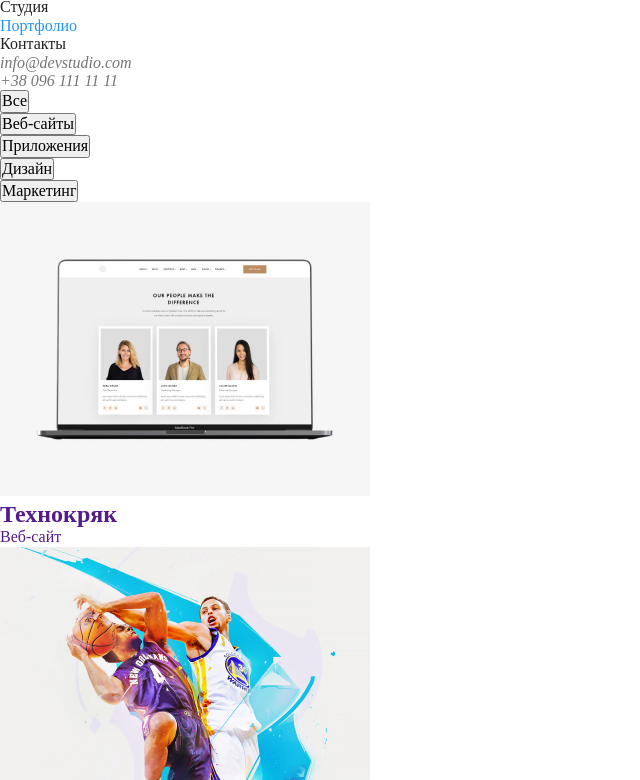
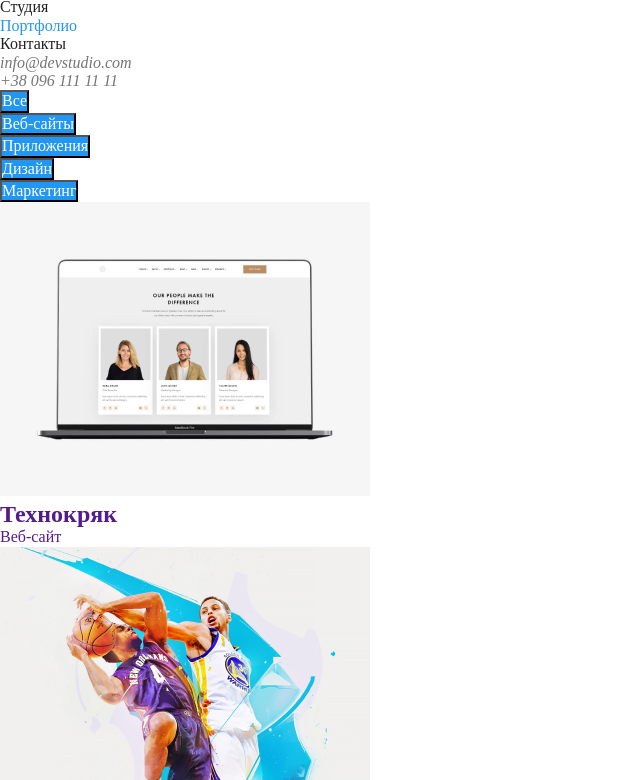
Before and after one commit to OleksandrSimakov/goit-markup-hw-02, a plain HTML site: page portfolio.html in a window 1280 px wide. Shown: the part 20-800 px from the top of the page, without its empty margins (0-640 px from the left). Drawn offline with Linux system fonts and the light colour scheme.

Commit message:
adds portfolio-nav button to css and renames button class thereof

```diff
--- a/css/styles.css
+++ b/css/styles.css
@@ -105,7 +105,13 @@ footer {
 .button {
   background-color: var(--accent-color);
   color: var(--primary-white-color);
+  font-weight: 700;
 }
+/* portfolio-nav button */
+.portfolio-nav.button {
+  font-weight: 500;
+}
+
 /* visually hidden */
 .visually-hidden {
   position: absolute;
--- a/portfolio.html
+++ b/portfolio.html
@@ -39,22 +39,22 @@
             </ul>
         </address>
     </header>
-        <!--Уникальный контент-->
-        <main>
+    <!--Уникальный контент-->
+    <main>
             <!--Портфолио. Логический заголовок h1 потом скрыть-->
             <section class="portfolio">
                 <h1 class="visually-hidden">Портфолио</h1>
                 <ul class="portfolio-nav">
                     <li class="portfolio-nav list">
-                        <button class="portfolio-nav-button" type="button">Все</button></li>
+                        <button class="portfolio-nav button" type="button">Все</button></li>
                     <li class="portfolio-nav list">
-                        <button class="portfolio-nav-button" type="button">Веб-сайты</button></li>
+                        <button class="portfolio-nav button" type="button">Веб-сайты</button></li>
                     <li class="portfolio-nav list">
-                        <button class="portfolio-nav-button" type="button">Приложения</button></li>
+                        <button class="portfolio-nav button" type="button">Приложения</button></li>
                     <li class="portfolio-nav list">
-                        <button class="portfolio-nav-button" type="button">Дизайн</button></li>
+                        <button class="portfolio-nav button" type="button">Дизайн</button></li>
                     <li class="portfolio-nav list">
-                        <button class="portfolio-nav-button" type="button">Маркетинг</button></li>
+                        <button class="portfolio-nav button" type="button">Маркетинг</button></li>
                 </ul>
                 <ul>
                     <li class="portfolio-item">
@@ -122,7 +122,7 @@
                     </li>
                 </ul>
             </section>
-        </main>
+    </main>
     <!--Подвал сайта-->
     <footer class="footer">
         <a class="footer link" href="/" lang="en" aria-label="логотип кампании">Web<span class="footer-logo">Studio</span>
```
